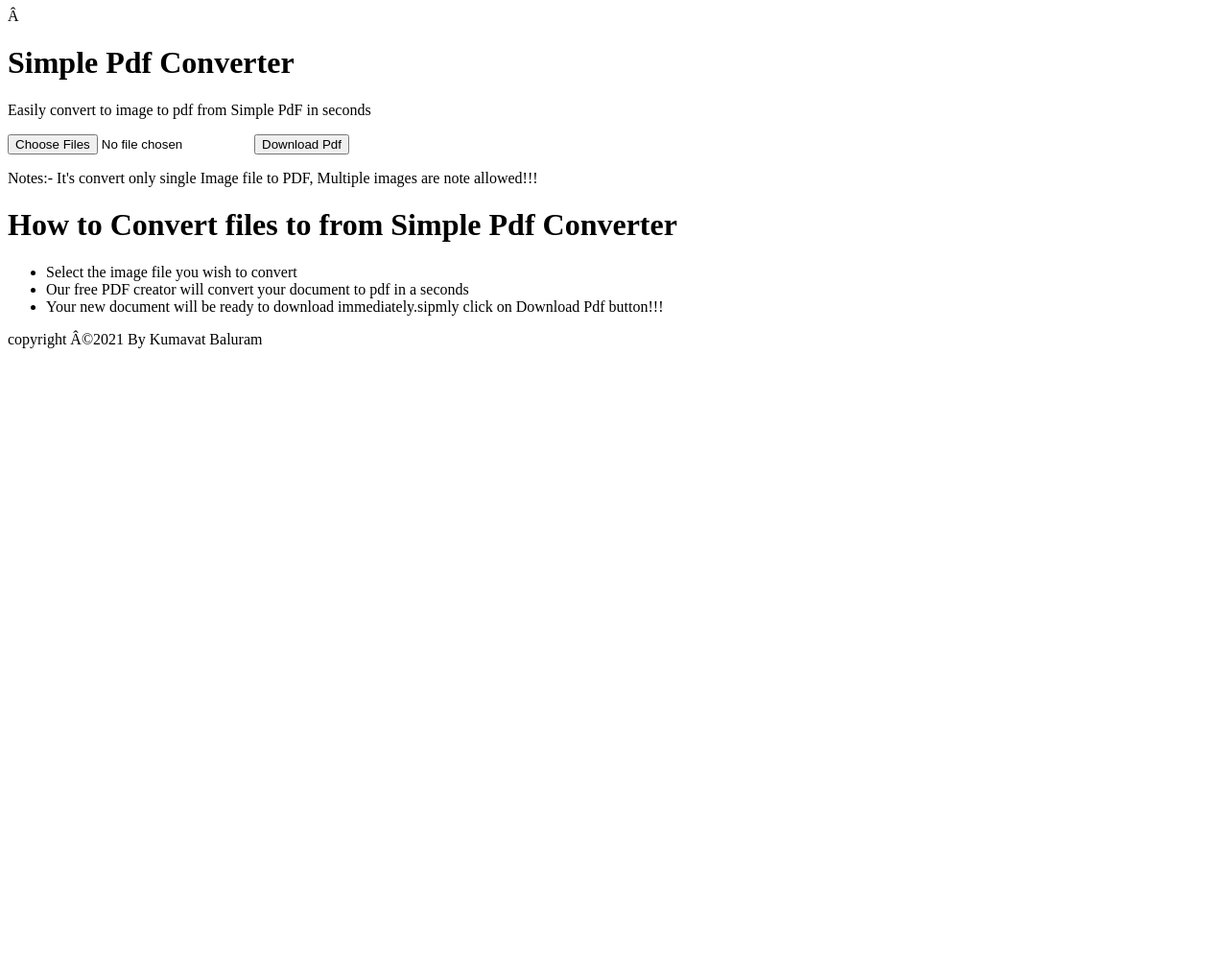
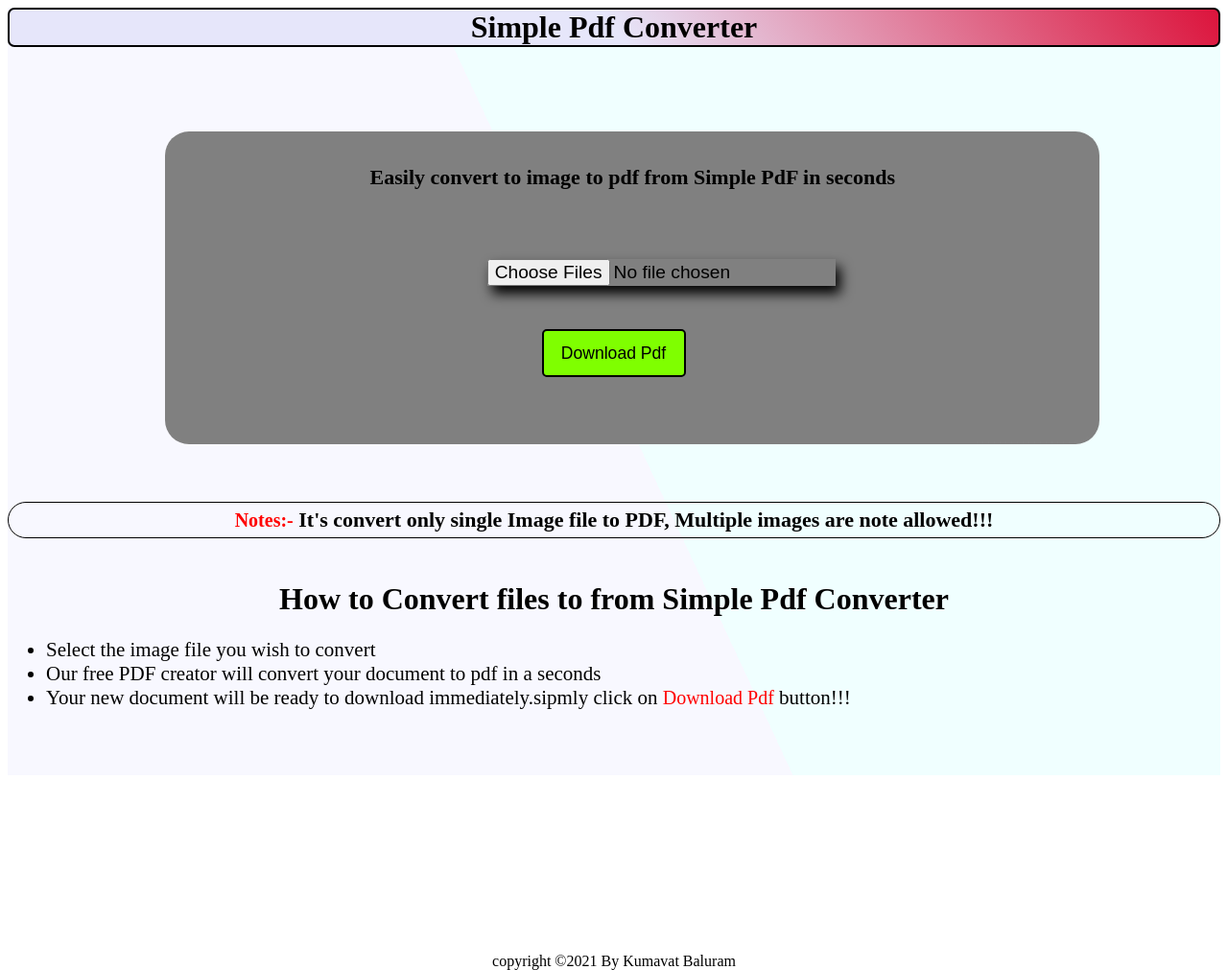
Before and after one commit to BALURAM1226/ImageToPDF, a plain HTML site: page index.html in a window 1280 px wide. Shown: the whole page at 96% size. Before the commit the page ends 800 px from the top, so only its background shows below. Drawn offline with Linux system fonts and the light colour scheme.

Commit message:
Update index.html

```diff
--- a/index.html
+++ b/index.html
@@ -3,7 +3,7 @@
 
   <head>
     <title>Simple PDF converter</title>
-     <link rel="stylesheet" href="style.css" type="text/css" />
+     <link rel="stylesheet" href="/style.css" type="text/css" />
   </head>
 
   <body>
```
